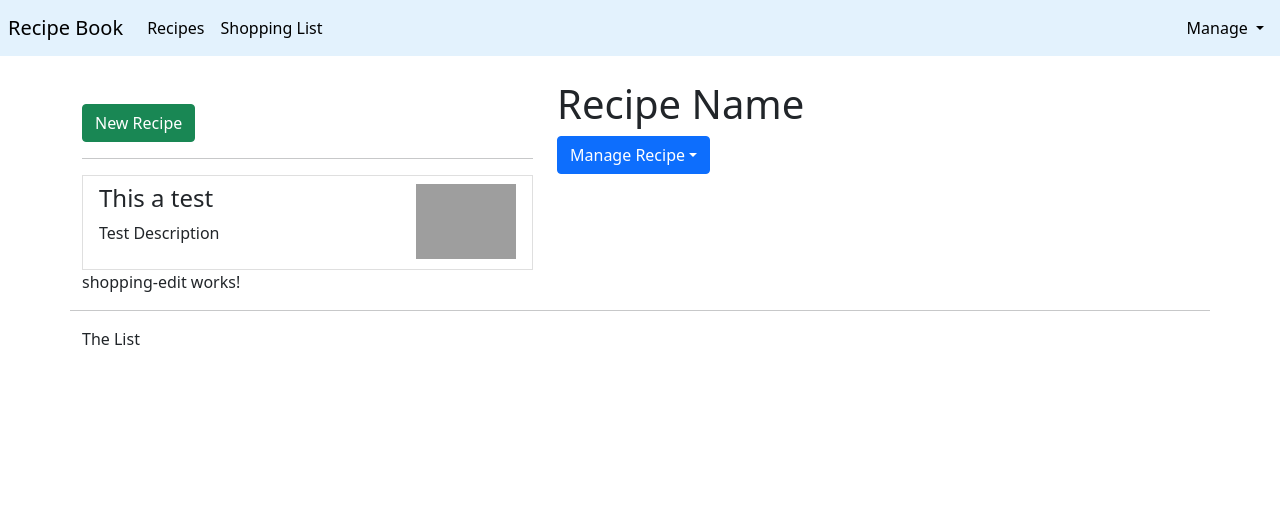
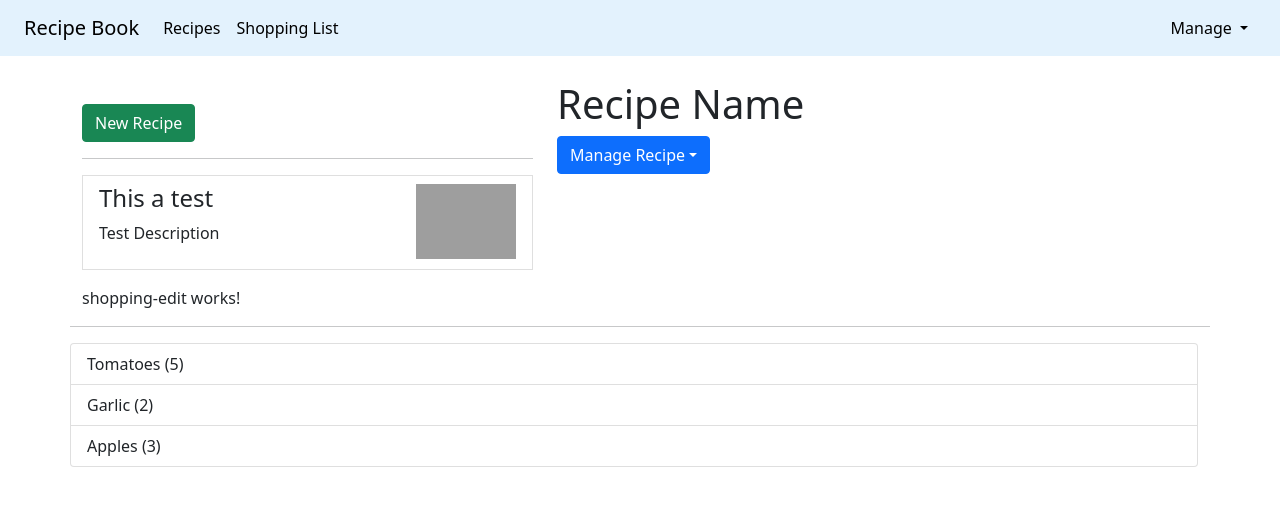
Before and after one commit to Borislav-Vezirov/Grocery-Shopping-List-App, an Angular app: page / in a window 1280 px wide. Shown: the top 506 px of the page. Built offline with nearby package versions, Linux system fonts and the light colour scheme; grey boxes are pictures that could not be loaded.

Commit message:
creating ingredient model

```diff
--- a/src/app/app.component.html
+++ b/src/app/app.component.html
@@ -1,7 +1,7 @@
 <app-header></app-header>
 <div class="container">
     <div class="row">
-        <div class="col-md-12">
+        <div class="col-sm-12">
             <app-recipes></app-recipes>
             <app-shopping-list></app-shopping-list>
         </div>
--- a/src/app/core/header/header.component.html
+++ b/src/app/core/header/header.component.html
@@ -1,27 +1,5 @@
-<!-- <nav class="navbar navbar-default">
-    <div class="container-fluid">
-        <div class="navbar-header">
-            <a href="#" class="navbar-brand">Recipe Book</a>
-        </div>
-        <div class="collapse navbar-collapse">
-            <ul class="nav navbar-nav">
-                <li><a href="#">Recipes</a></li>
-                <li><a href="#">Shopping List</a></li>
-            </ul>
-            <ul class="nav navbar-nav navbar-right">
-                <li class="dropdown">
-                <a href="#" class="dropdown-toggle" role="button">Manage <span class="carret"></span></a>
-                </li>
-                <ul class="dropdown-menu">
-                    <li><a href="#">Save Data</a></li>
-                    <li><a href="#">Fetch Data</a></li>
-                </ul>
-            </ul>
-        </div>
-    </div>
-</nav> -->
 
-<nav class="navbar navbar-expand-lg p-2">
+<nav class="navbar navbar-expand-lg ps-4 pe-4">
   <a class="navbar-brand ml-5" href="#">Recipe Book</a>
   <button class="navbar-toggler" type="button" data-toggle="collapse" data-target="#navbarNavDropdown"
     aria-controls="navbarNavDropdown" aria-expanded="false" aria-label="Toggle navigation">
--- a/src/app/recipes/recipe-list/recipe-list.component.html
+++ b/src/app/recipes/recipe-list/recipe-list.component.html
@@ -6,7 +6,7 @@
 <hr>
 <div class="row">
   <div class="col-xs-12">
-    <a href="#" class="list-group-item clearfix" *ngFor="let item of recipes">
+    <a href="#" class="list-group-item clearfix mb-3" *ngFor="let item of recipes">
       <div class="float-start">
         <h4 class="list-group-item-heading">{{item.name}}</h4>
         <p class="list-group-item-text">{{item.description}}</p>
--- /dev/null
+++ b/src/app/shared/interfaces/ingredient.ts
@@ -0,0 +1,7 @@
+
+export interface IIngredient {
+
+    name: string;
+    amount: number;
+
+}
--- a/src/app/shopping-list/shopping-list/shopping-list.component.html
+++ b/src/app/shopping-list/shopping-list/shopping-list.component.html
@@ -3,5 +3,10 @@
         <app-shopping-edit></app-shopping-edit>
     </div>
     <hr>
-    <p>The List</p>
+    <ul class="list-group">
+        <a
+        class="list-group-item"
+        style="cursor: pointer;"
+        *ngFor="let item of ingredients">{{item.name}} ({{item.amount}})</a>
+    </ul>
 </div>
--- a/src/app/shopping-list/shopping-list/shopping-list.component.ts
+++ b/src/app/shopping-list/shopping-list/shopping-list.component.ts
@@ -1,4 +1,5 @@
 import { Component, OnInit } from '@angular/core';
+import { IIngredient } from 'src/app/shared/interfaces/ingredient';
 
 @Component({
   selector: 'app-shopping-list',
@@ -7,6 +8,21 @@ import { Component, OnInit } from '@angular/core';
 })
 export class ShoppingListComponent implements OnInit {
 
+  ingredients: IIngredient[] = [
+    {
+      name: 'Tomatoes',
+      amount: 5
+    },
+    {
+      name: 'Garlic',
+      amount: 2
+    },
+    {
+      name: 'Apples',
+      amount: 3
+    }
+  ];
+
   constructor() { }
 
   ngOnInit(): void {
```
